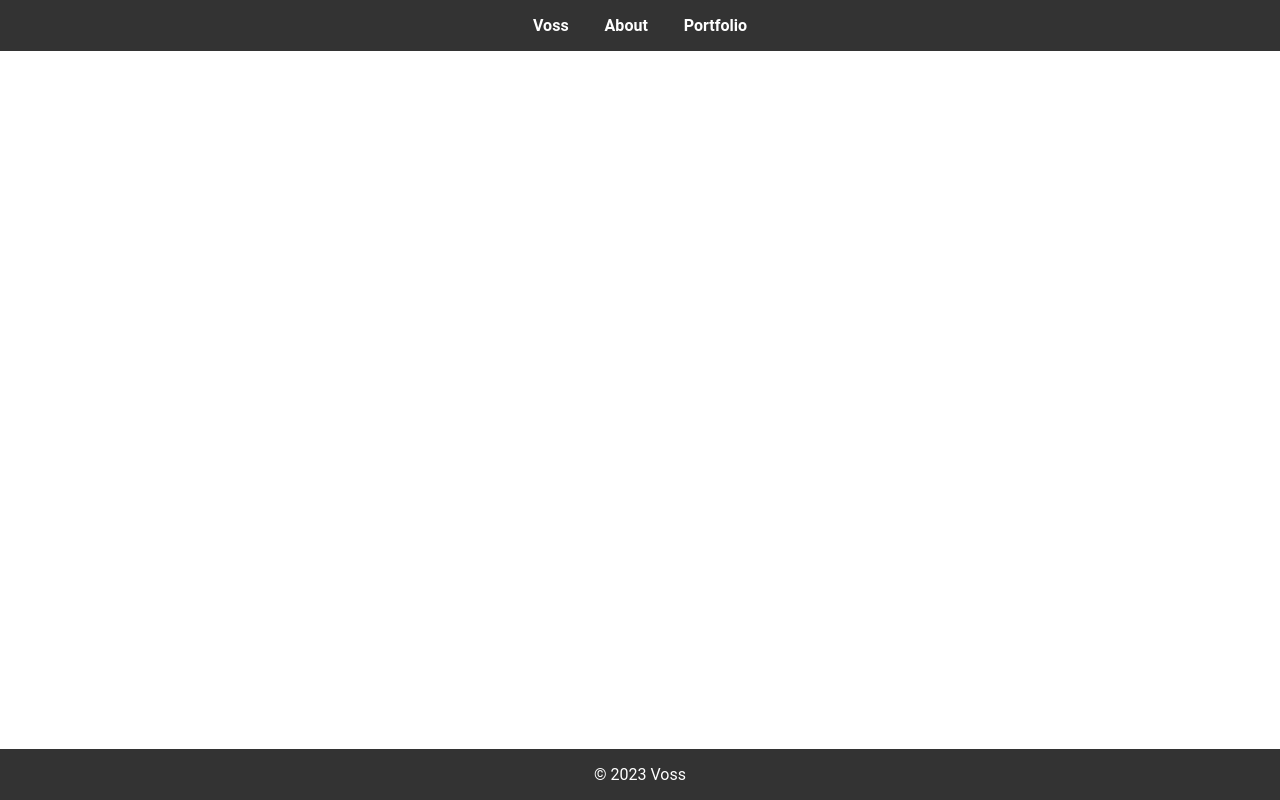
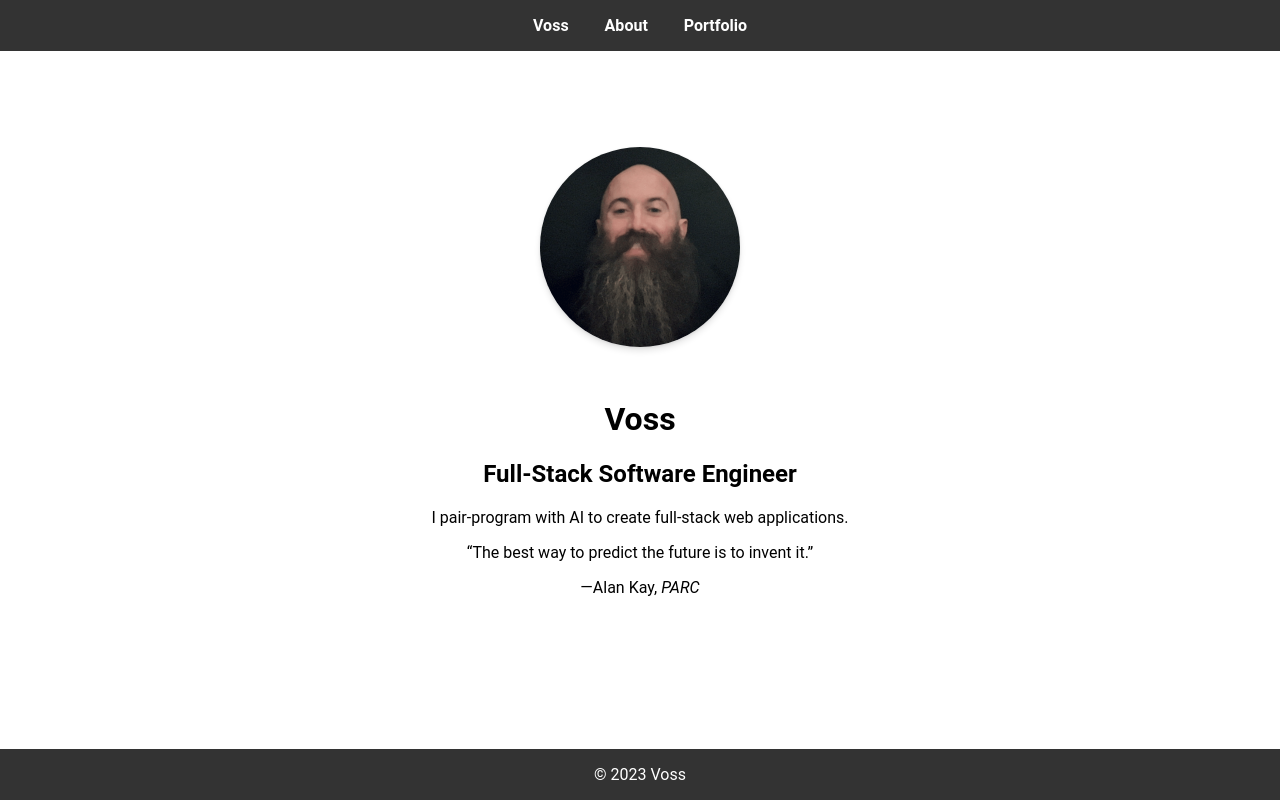
Before and after one commit to austinvoss/personal-site, a plain HTML site: page index.html in a window 1280 px wide. Drawn offline with Linux system fonts and the light colour scheme.

Commit message:
Add main content to pages
Add main content to index, about and portfolio pages

```diff
--- a/index.html
+++ b/index.html
@@ -17,8 +17,17 @@
       </nav>
   </header>
 
-  <main>
-    <!-- Add your main content here -->
+  <main class="landing">
+    <div class="hero-image">
+      <img src="voss.png" alt="A photo of Voss" />
+    </div>
+    <h1>Voss</h1>
+    <h2>Full-Stack Software Engineer</h2>
+    <p>I pair-program with AI to create full-stack web applications.</p>
+    <figure>
+      <p>“The best way to predict the future is to invent it.”</p>
+      </blockquote><figcaption>—Alan Kay, <cite>PARC</cite></figcaption>
+    </figure>
   </main>
 
   <footer>
--- a/styles.css
+++ b/styles.css
@@ -21,6 +21,12 @@ html, body {
 
   main {
     flex-grow: 1; /* Allows main content to grow and take up the available space */
+    text-align: left;
+    padding: 5% 25%;
+  }
+
+  .landing {
+    text-align: center;
   }
 
   footer {
@@ -53,3 +59,24 @@ nav {
   nav a:hover {
     color: #ccc; /* Lighter color for the hover effect */
   }
+
+  figure {
+    margin: 0;
+  }
+
+  .hero-image {
+    display: flex;
+    justify-content: center;
+    align-items: center;
+    max-width: 100%;
+    margin: 0 auto;
+    padding: 2rem 0;
+  }
+
+  .hero-image img {
+    width: 200px; /* Adjust this value to change the size of the image */
+    height: 200px; /* Match the height to the width for a perfect circle */
+    object-fit: cover; /* Ensures the image maintains its aspect ratio and doesn't stretch */
+    border-radius: 50%; /* Set border-radius to 50% for a circular shape */
+    box-shadow: 0 4px 6px rgba(0, 0, 0, 0.1), 0 1px 3px rgba(0, 0, 0, 0.08);
+  }
```
Also changed, not shown: about.html (+36 -1 lines), portfolio.html (+27 -1 lines), voss.png (added).
